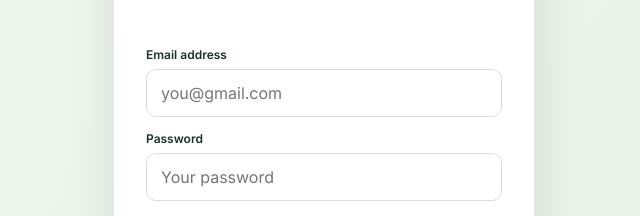
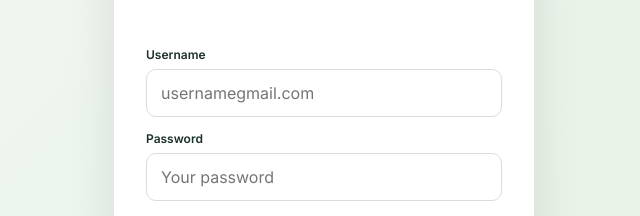
Before and after one commit to sudhikshasabhapathi-pixel/GPTastra, a website: page index.html in a window 1280 px wide. Shown: the part 243-459 px from the top of the page, 316-956 px from the left. Drawn offline with Linux system fonts and the light colour scheme.

Commit message:
Accept usernamegmail.com in sign-in form

```diff
--- a/index.html
+++ b/index.html
@@ -11,7 +11,7 @@
   <link rel="stylesheet" href="styles.css">
 </head>
 <body>
-<div id="authScreen" class="auth-screen"><div class="auth-card"><div class="auth-logo">🌾</div><h1>Kisan Saathi</h1><p class="auth-sub">Your smart farming companion</p><div id="authError" class="auth-error"></div><form id="loginForm"><label>Email address</label><input id="loginEmail" type="email" autocomplete="email" placeholder="you@gmail.com" required><label>Password</label><input id="loginPassword" type="password" autocomplete="current-password" placeholder="Your password" required><button class="auth-primary" type="submit">Sign in</button></form><div class="auth-divider"><span>or</span></div><a class="google-btn" href="/api/auth/google">Continue with Google</a><p class="auth-switch">New here? <button id="showRegister" type="button">Create account</button></p><form id="registerForm" class="hidden"><label>Full name</label><input id="regName" required><label>Email</label><input id="regEmail" type="email" required><label>Password</label><input id="regPassword" type="password" minlength="8" required><button class="auth-primary" type="submit">Create account</button><p class="auth-switch">Already registered? <button id="showLogin" type="button">Sign in</button></p></form></div></div>
+<div id="authScreen" class="auth-screen"><div class="auth-card"><div class="auth-logo">🌾</div><h1>Kisan Saathi</h1><p class="auth-sub">Your smart farming companion</p><div id="authError" class="auth-error"></div><form id="loginForm"><label>Username</label><input id="loginEmail" type="text" autocomplete="username" placeholder="usernamegmail.com" required><label>Password</label><input id="loginPassword" type="password" autocomplete="current-password" placeholder="Your password" required><button class="auth-primary" type="submit">Sign in</button></form><div class="auth-divider"><span>or</span></div><a class="google-btn" href="/api/auth/google">Continue with Google</a><p class="auth-switch">New here? <button id="showRegister" type="button">Create account</button></p><form id="registerForm" class="hidden"><label>Full name</label><input id="regName" required><label>Email</label><input id="regEmail" type="email" required><label>Password</label><input id="regPassword" type="password" minlength="8" required><button class="auth-primary" type="submit">Create account</button><p class="auth-switch">Already registered? <button id="showLogin" type="button">Sign in</button></p></form></div></div>
 <div id="appShell" class="app hidden">
   <aside class="sidebar">
     <div class="brand"><div class="logo">🌾</div><div><b>Kisan Saathi</b><span>Smart farming companion</span></div></div>
```
